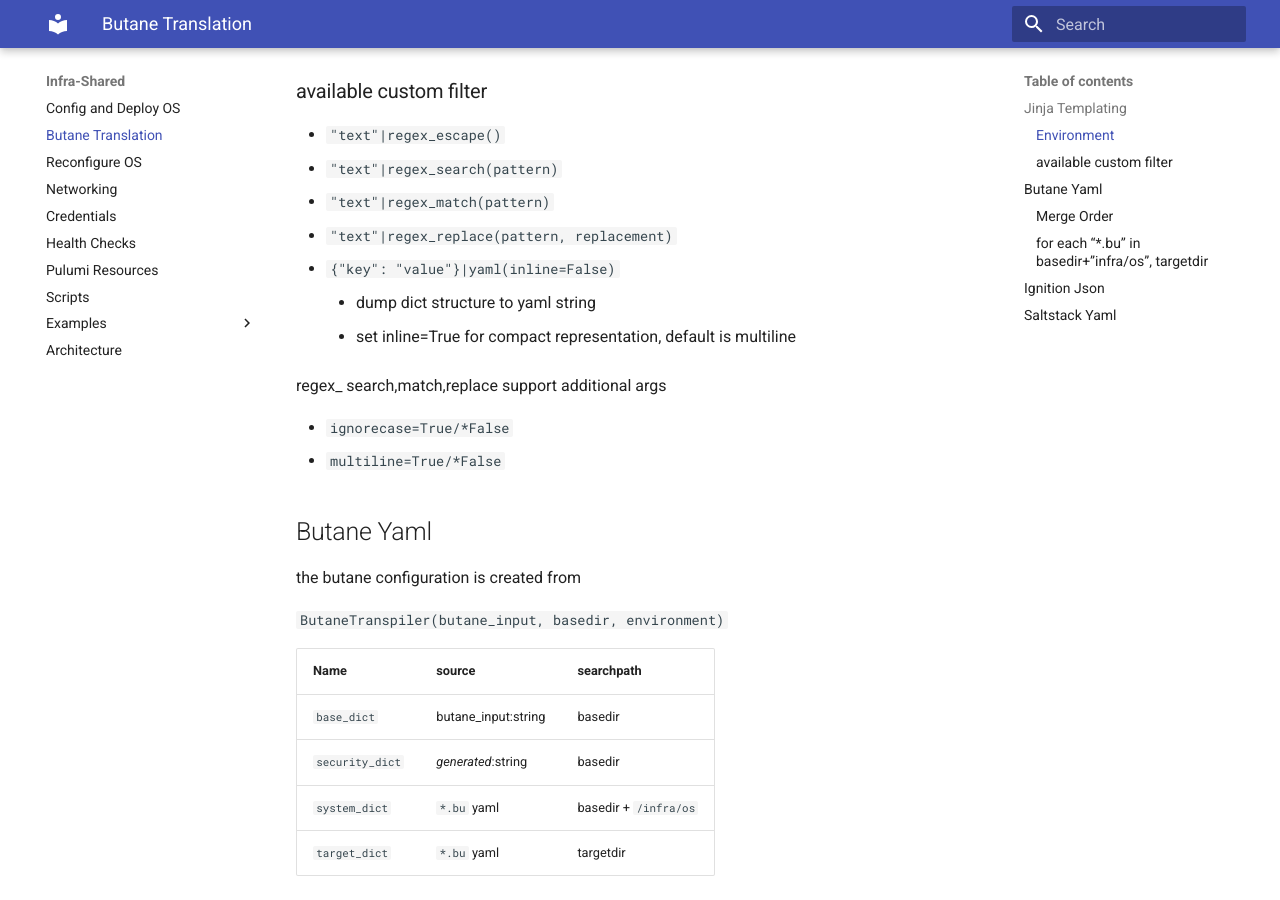
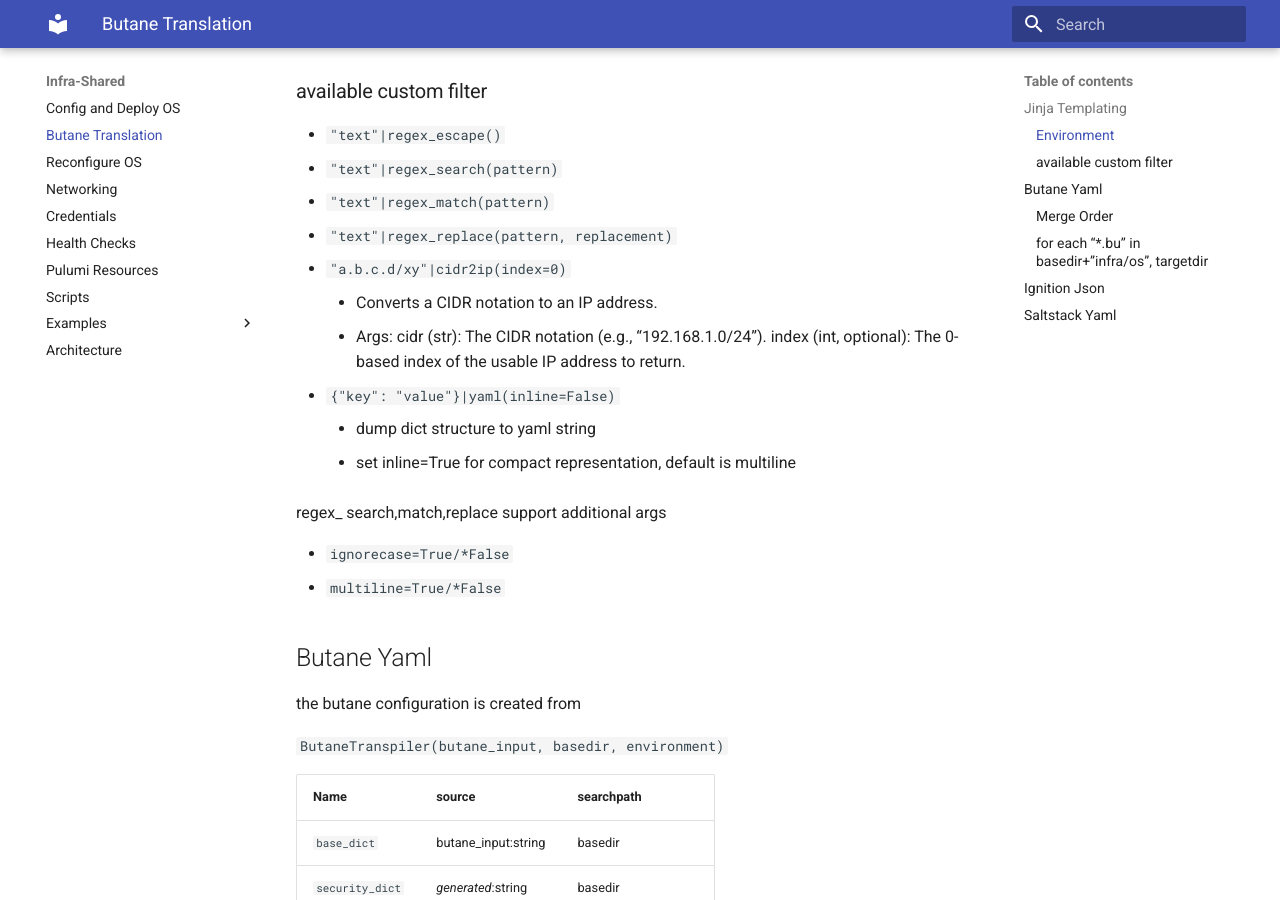
Before and after one commit to wuxxin/infra-shared, an MkDocs documentation site: the page built from docs/butane.md, in a window 1280 px wide and 900 px high, scrolled down 631 px. Built offline with MkDocs 1.6.1 and Material for MkDocs 9.7.7, drawn with Linux system fonts in a browser that asks for light colours.

Commit message:
add cidr2ip

```diff
--- a/docs/butane.md
+++ b/docs/butane.md
@@ -29,6 +29,10 @@
 - `"text"|regex_search(pattern)`
 - `"text"|regex_match(pattern)`
 - `"text"|regex_replace(pattern, replacement)`
+- `"a.b.c.d/xy"|cidr2ip(index=0)`
+    - Converts a CIDR notation to an IP address.
+    - Args: cidr  (str): The CIDR notation (e.g., "192.168.1.0/24").
+            index (int, optional): The 0-based index of the usable IP address to return.
 - `{"key": "value"}|yaml(inline=False)`
     - dump dict structure to yaml string
     - set inline=True for compact representation, default is multiline
```
